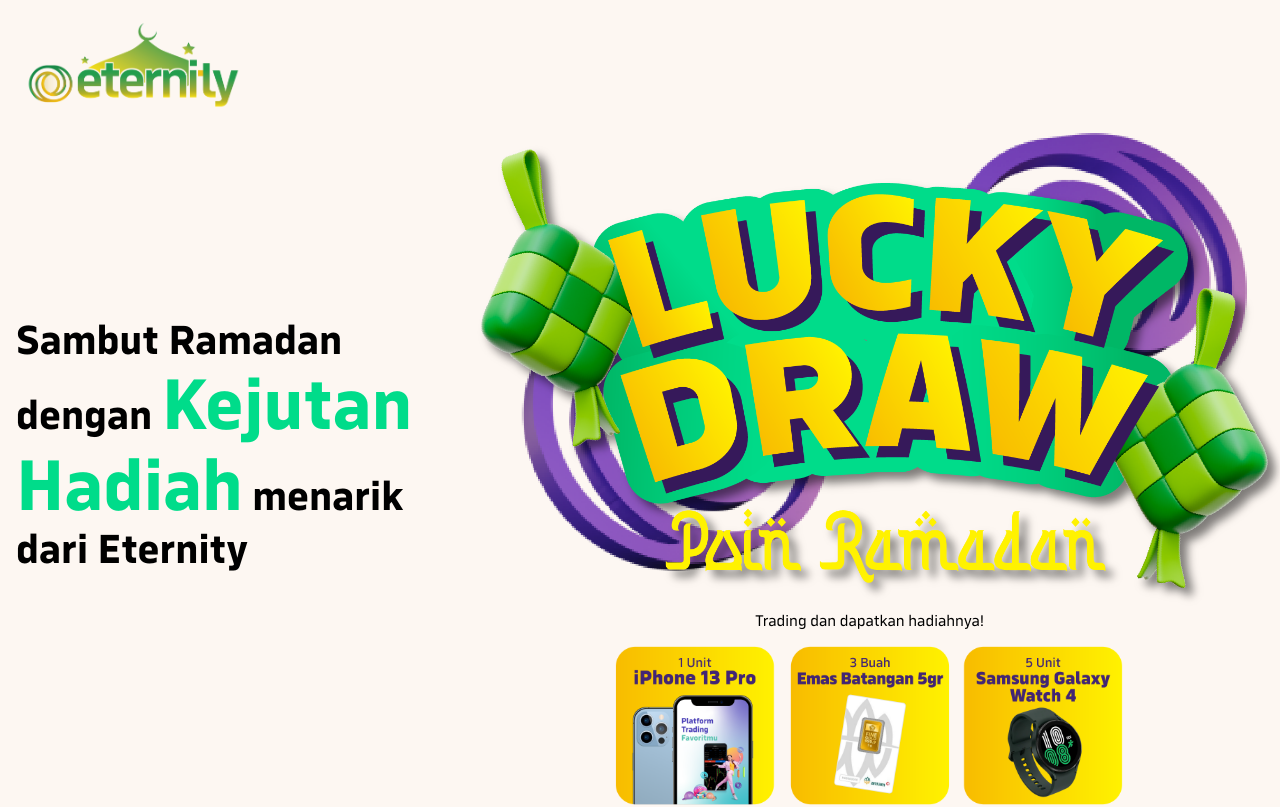
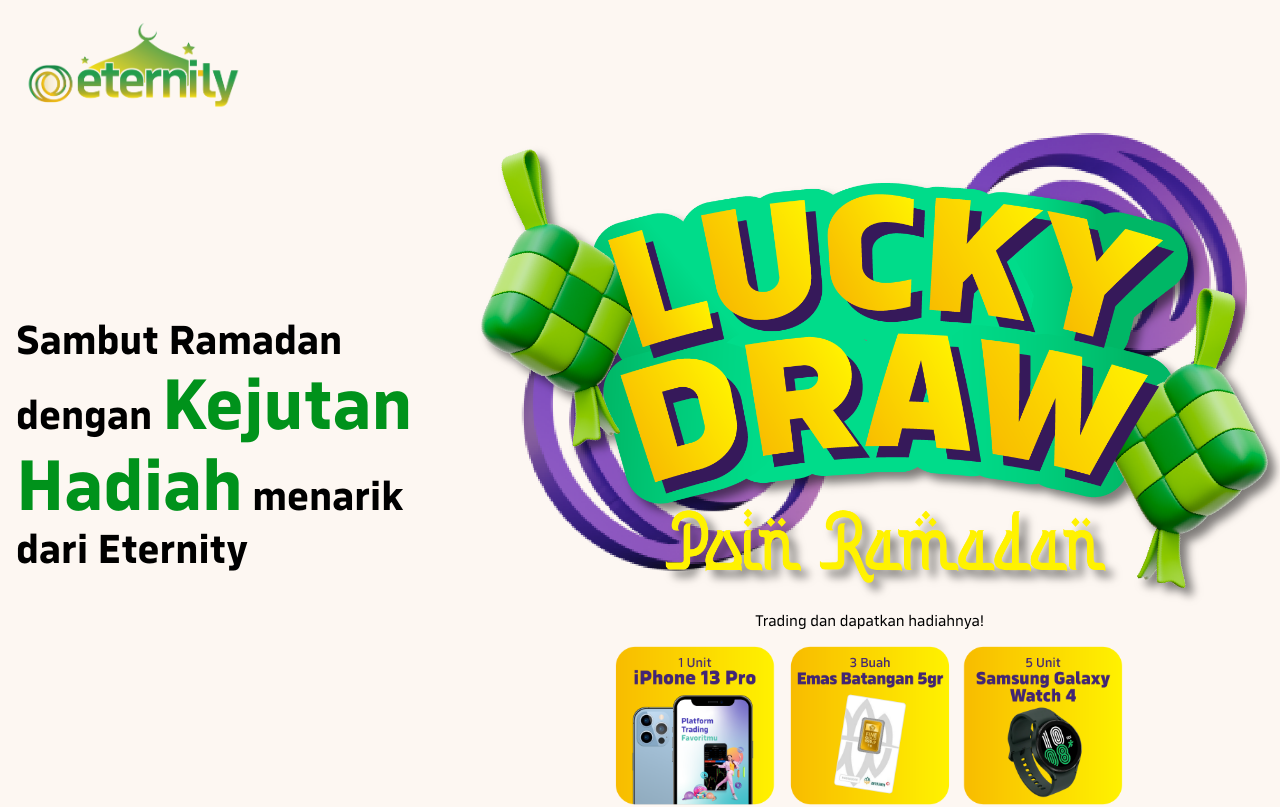
Before and after one commit to finsenantonius/eternity-giveaway, a Next.js app: page / in a window 1280 px wide. Shown: the top 807 px of the page. Built offline with nearby package versions, Linux system fonts and the light colour scheme.

Commit message:
update font color

```diff
--- a/components/formInput.module.css
+++ b/components/formInput.module.css
@@ -10,6 +10,7 @@
   margin: 0;
   margin-bottom: 6px;
   text-align: start;
+  color: #00DC8A;
 }
 
 .input {
--- a/styles/Home.module.css
+++ b/styles/Home.module.css
@@ -50,7 +50,7 @@
   font-family: 'Serca';
   font-size: 74px;
   font-weight: 700;
-  color: #00DC8A;
+  color: #00921B;
   margin: 0;
   margin-bottom: 20px;
   line-height: 1.1;
```
